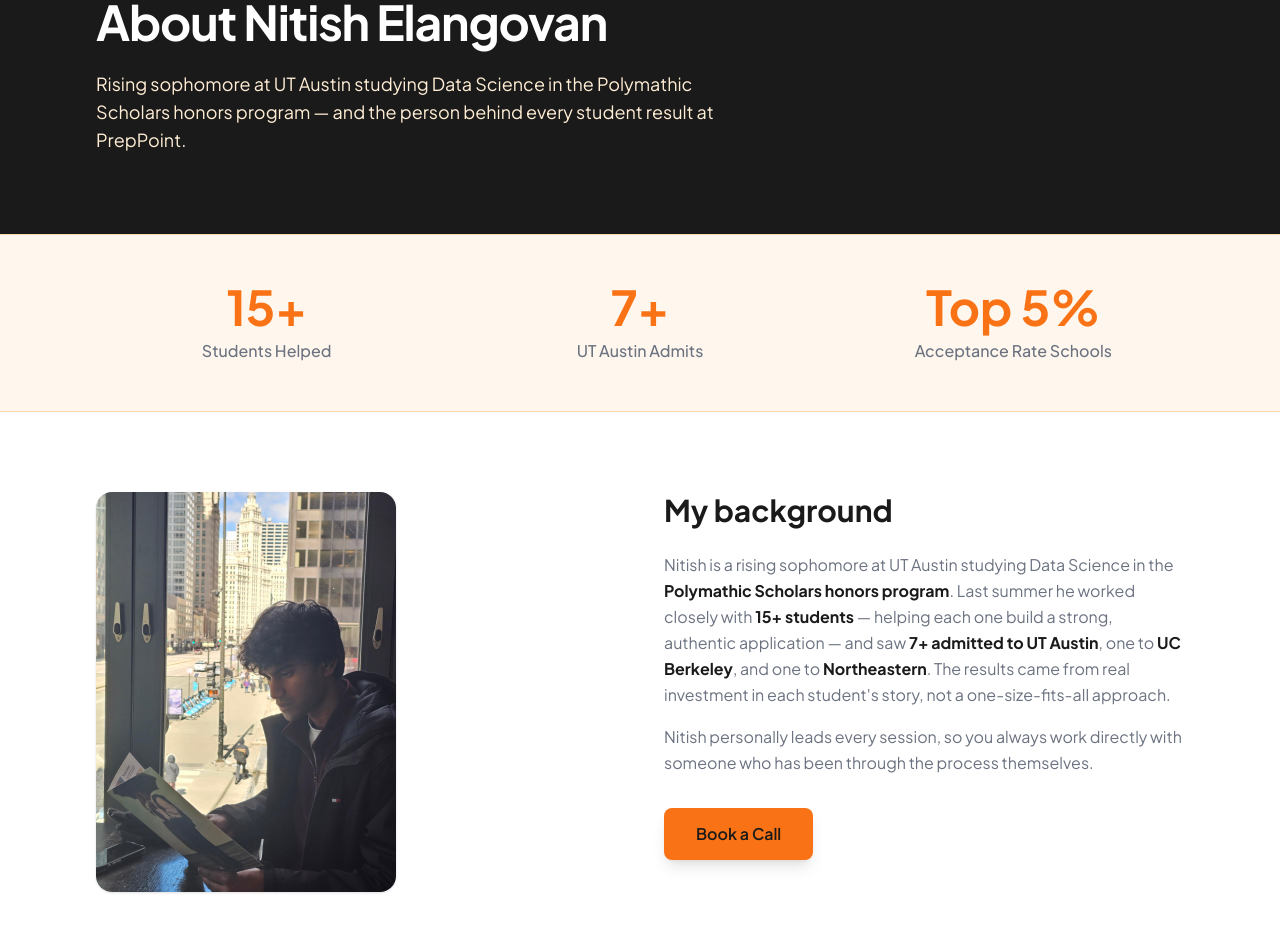
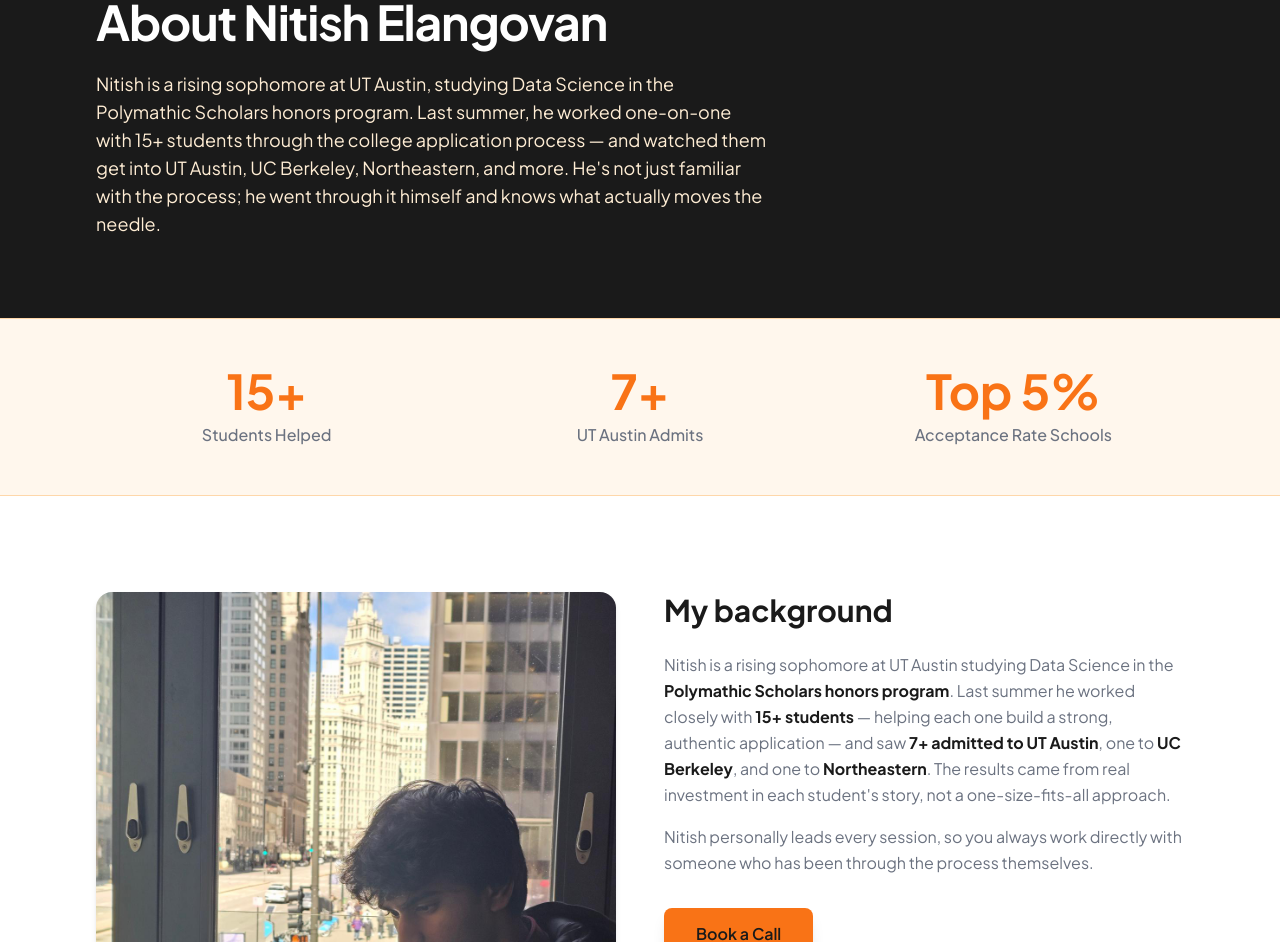
Before and after one commit to nitish-elangovanutexas/PrepPoint_Tutors, a Next.js app: page /about in a window 1280 px wide. Shown: the part 191-1133 px from the top of the page. Built offline with nearby package versions, Linux system fonts and the light colour scheme; no server answers.

Commit message:
1:30 am commit

```diff
--- a/app/about/page.tsx
+++ b/app/about/page.tsx
@@ -44,8 +44,11 @@
             About Nitish Elangovan
           </h1>
           <p className="mt-6 max-w-2xl text-lg text-orange-100">
-            Rising sophomore at UT Austin studying Data Science in the Polymathic Scholars honors
-            program — and the person behind every student result at PrepPoint.
+            Nitish is a rising sophomore at UT Austin, studying Data Science in the Polymathic
+            Scholars honors program. Last summer, he worked one-on-one with 15+ students through
+            the college application process — and watched them get into UT Austin, UC Berkeley,
+            Northeastern, and more. He&apos;s not just familiar with the process; he went through
+            it himself and knows what actually moves the needle.
           </p>
         </div>
       </section>
@@ -63,17 +66,19 @@
         </div>
       </section>
 
-      <section className="py-16 sm:py-20">
+      <section className="py-20 sm:py-24">
         <div className="mx-auto max-w-6xl px-4 sm:px-6 lg:px-8">
           <div className="grid gap-12 lg:grid-cols-2 lg:items-start">
             <div className="flex justify-center lg:justify-start">
-              <Image
-                src="/tutoring_pfp.jpeg"
-                alt="Nitish Elangovan"
-                width={300}
-                height={300}
-                className="rounded-2xl object-cover shadow-sm"
-              />
+              <div className="relative w-full max-w-sm overflow-hidden rounded-2xl shadow-md lg:max-w-none">
+                <Image
+                  src="/tutoring_pfp.jpeg"
+                  alt="Nitish Elangovan"
+                  width={400}
+                  height={500}
+                  className="w-full object-cover"
+                />
+              </div>
             </div>
             <div>
               <h2 className="text-3xl font-bold text-navy">My background</h2>
--- a/app/page.tsx
+++ b/app/page.tsx
@@ -18,9 +18,9 @@
     <>
       <Hero />
       <StatsBar />
+      <Testimonials />
       <AboutTeaser />
       <ServicesGrid />
-      <Testimonials />
       <CtaBand />
       <ContactTeaser />
     </>
```
